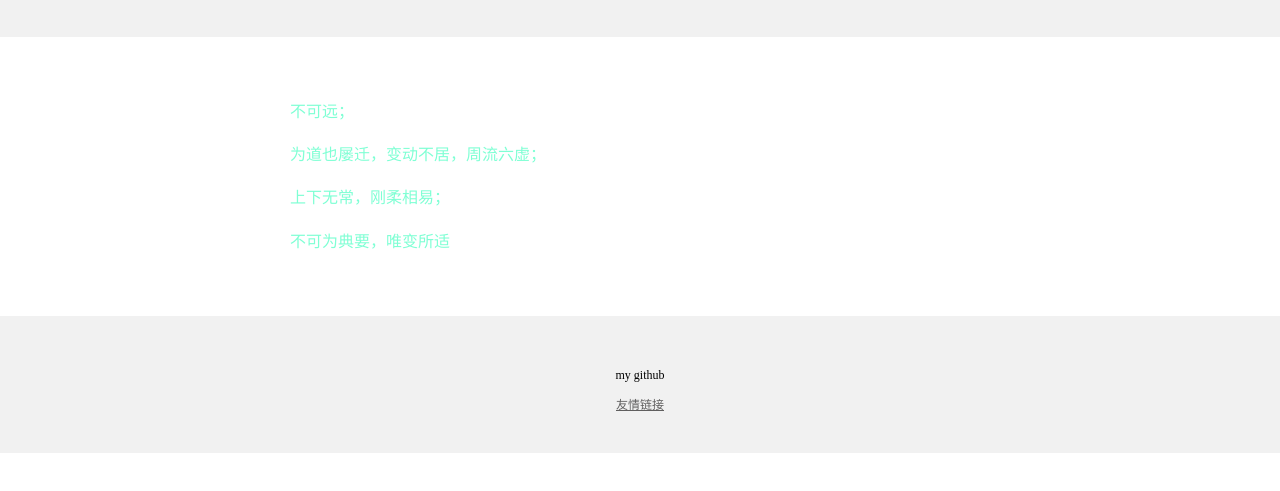
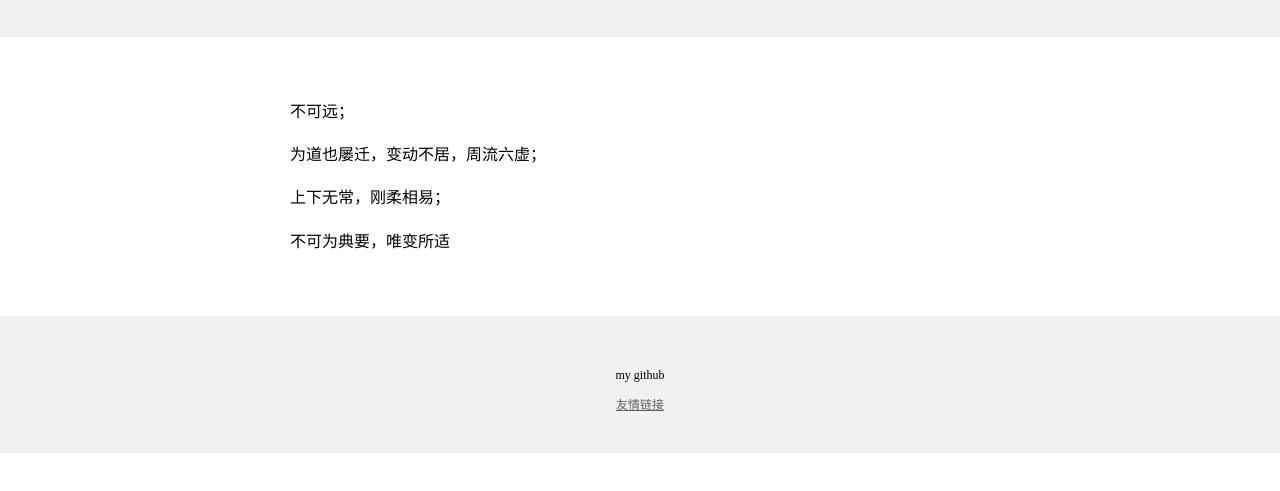
Before and after one commit to 025121/re01-one, a plain HTML site: page index.html in a window 1280 px wide. Shown: the part 67-558 px from the top of the page. Drawn offline with Linux system fonts and the light colour scheme.

Commit message:
Update index.html

```diff
--- a/index.html
+++ b/index.html
@@ -23,7 +23,6 @@
         margin: 30px auto;
         padding: 15px;
         line-height: 1.7;
-        color: aquamarine;
     ">
         <p>不可远；</p>
         <p>为道也屡迁，变动不居，周流六虚；</p>
```
